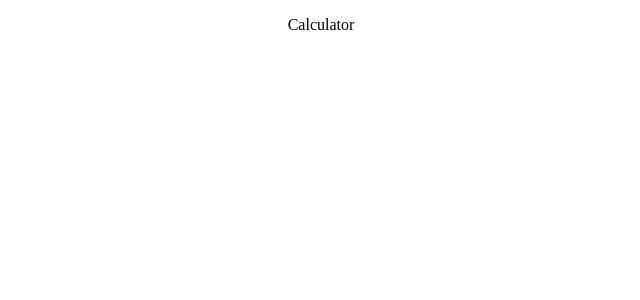
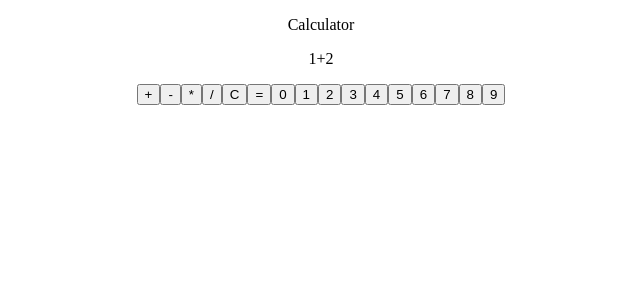
Before and after one commit to TeemuKautto/Versionhallinta-exercise, a React (Create React App) app in the folder calculator/: page / in a window 1280 px wide. Shown: the top 300 px of the page, without its empty margins (319-959 px from the left). Built offline with nearby package versions, Linux system fonts and the light colour scheme; the HTML template or start-up script is replaced by a standard one.

Commit message:
keypad component

```diff
--- a/calculator/src/App.js
+++ b/calculator/src/App.js
@@ -1,11 +1,17 @@
+import { useState } from 'react';
 import './App.css';
+import Keypad from './components/Keypad.js';
+const App = () => {
+  const [result, setResult] = useState(3);
+  const [inputs, setInputs] = useState(['1', '+', '2']);
 
-const App = () => {
   return (
-    <div className="App">
+    <div className='App'>
       <p>Calculator</p>
+      <p>{inputs}</p>
+      <Keypad inputsetter={setInputs} />
     </div>
   );
-}
+};
 
 export default App;
--- /dev/null
+++ b/calculator/src/components/Button.js
@@ -0,0 +1,10 @@
+import React, { useState } from 'react';
+
+const Button = (props) => {
+  const clickHandler = () => {
+    props.inputsetter((prevInputs) => [...prevInputs, props.value]);
+  };
+  return <button onClick={clickHandler}>{props.value}</button>;
+};
+
+export default Button;
--- /dev/null
+++ b/calculator/src/components/Keypad.js
@@ -0,0 +1,23 @@
+import React, { useState } from 'react';
+import Button from './Button.js';
+const Keypad = (props) => {
+  const keyArray = ['+', '-', '*', '/', 'C', '='];
+  for (let i = 0; i < 10; i++) {
+    keyArray.push(i);
+  }
+  return (
+    <>
+      {keyArray.map((key, index) => {
+        return (
+          <Button
+            key={index}
+            value={key}
+            inputsetter={props.inputsetter}
+          ></Button>
+        );
+      })}
+    </>
+  );
+};
+
+export default Keypad;
```
Also changed, not shown: 1 other file (tests, documents, lock files or other folders).
